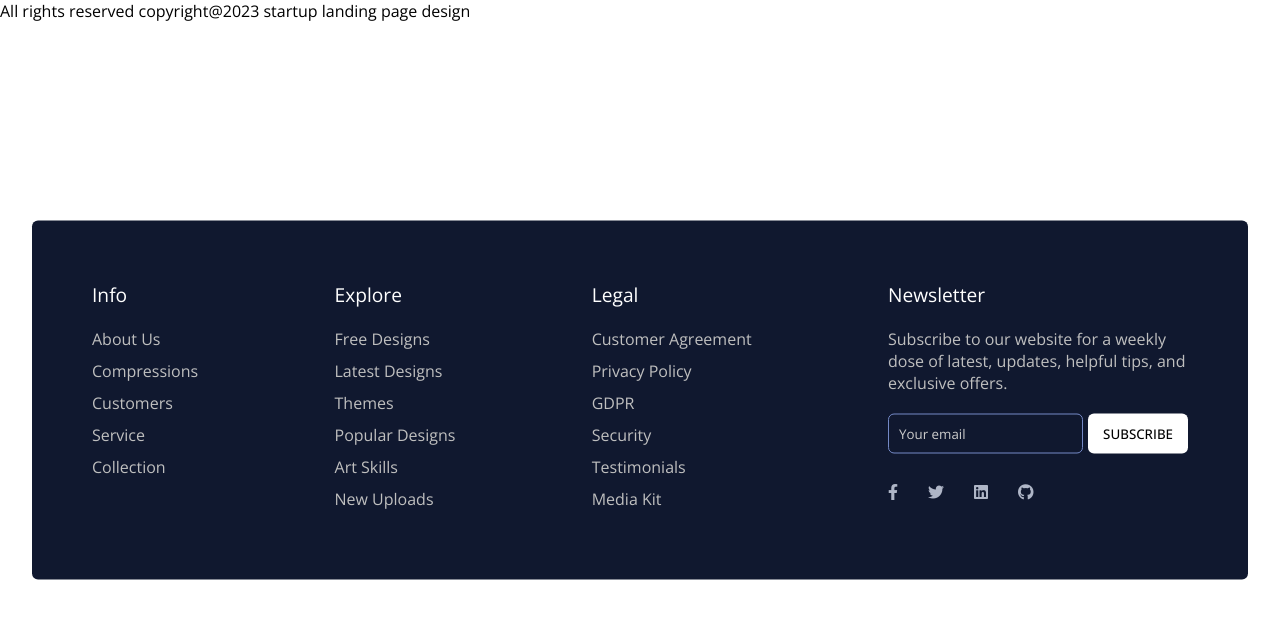
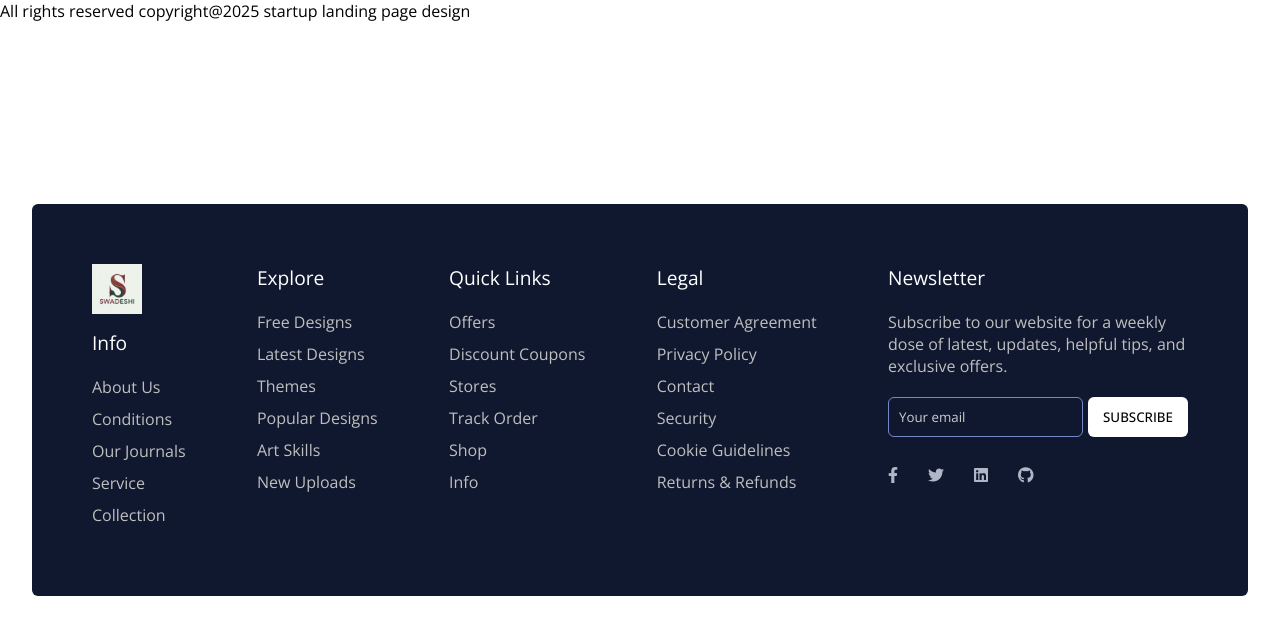
Before and after one commit to tasfia024/swadeshi, a PHP site: page / in a window 1280 px wide. Shown: the top 635 px of the page. Run offline with PHP 8.4, Linux system fonts and the light colour scheme.

Commit message:
some changes

```diff
--- a/index.html
+++ b/index.html
@@ -18,11 +18,14 @@
     <section class="footer">
         <div class="footer-row">
             <div class="footer-col">
+                <div class="img">
+                    <img src="img/logo.jpg" alt="">
+                </div>
                 <h4>Info</h4>
                 <ul class="links">
                     <li><a href="#">About Us</a></li>
-                    <li><a href="#">Compressions</a></li>
-                    <li><a href="#">Customers</a></li>
+                    <li><a href="#">Conditions</a></li>
+                    <li><a href="#">Our Journals</a></li>
                     <li><a href="#">Service</a></li>
                     <li><a href="#">Collection</a></li>
                 </ul>
@@ -39,14 +42,25 @@
                 </ul>
             </div>
             <div class="footer-col">
+                <h4>Quick Links</h4>
+                <ul class="links">
+                    <li><a href="#">Offers</a></li>
+                    <li><a href="#">Discount Coupons</a></li>
+                    <li><a href="#">Stores</a></li>
+                    <li><a href="#">Track Order</a></li>
+                    <li><a href="#">Shop</a></li>
+                    <li><a href="#">Info</a></li>
+                </ul>
+            </div>
+            <div class="footer-col">
                 <h4>Legal</h4>
                 <ul class="links">
                     <li><a href="#">Customer Agreement</a></li>
                     <li><a href="#">Privacy Policy</a></li>
-                    <li><a href="#">GDPR</a></li>
+                    <li><a href="#">Contact</a></li>
                     <li><a href="#">Security</a></li>
-                    <li><a href="#">Testimonials</a></li>
-                    <li><a href="#">Media Kit</a></li>
+                    <li><a href="#">Cookie Guidelines</a></li>
+                    <li><a href="#">Returns & Refunds</a></li>
                 </ul>
             </div>
             <div class="footer-col">
@@ -69,9 +83,9 @@
             </div>
         </div>
     </section>
-    <section class="footer.copy">
-        <p>All rights reserved copyright@2023 startup landing page design</p>
-    </section>
 </footer>
+<section class="footer.copy">
+    <p>All rights reserved copyright@2025 startup landing page design</p>
+</section>
 
 </html>
--- a/style.css
+++ b/style.css
@@ -31,6 +31,12 @@
     color: #fff;
     font-size: 1.2rem;
     font-weight: 400;
+}
+
+.footer .footer-row .footer-col img {
+    margin-bottom: 10px;
+    height: 50px;
+    width: 50px;
 }
 
 .footer-col .links {
```
Also changed, not shown: img/logo.jpg (added).
